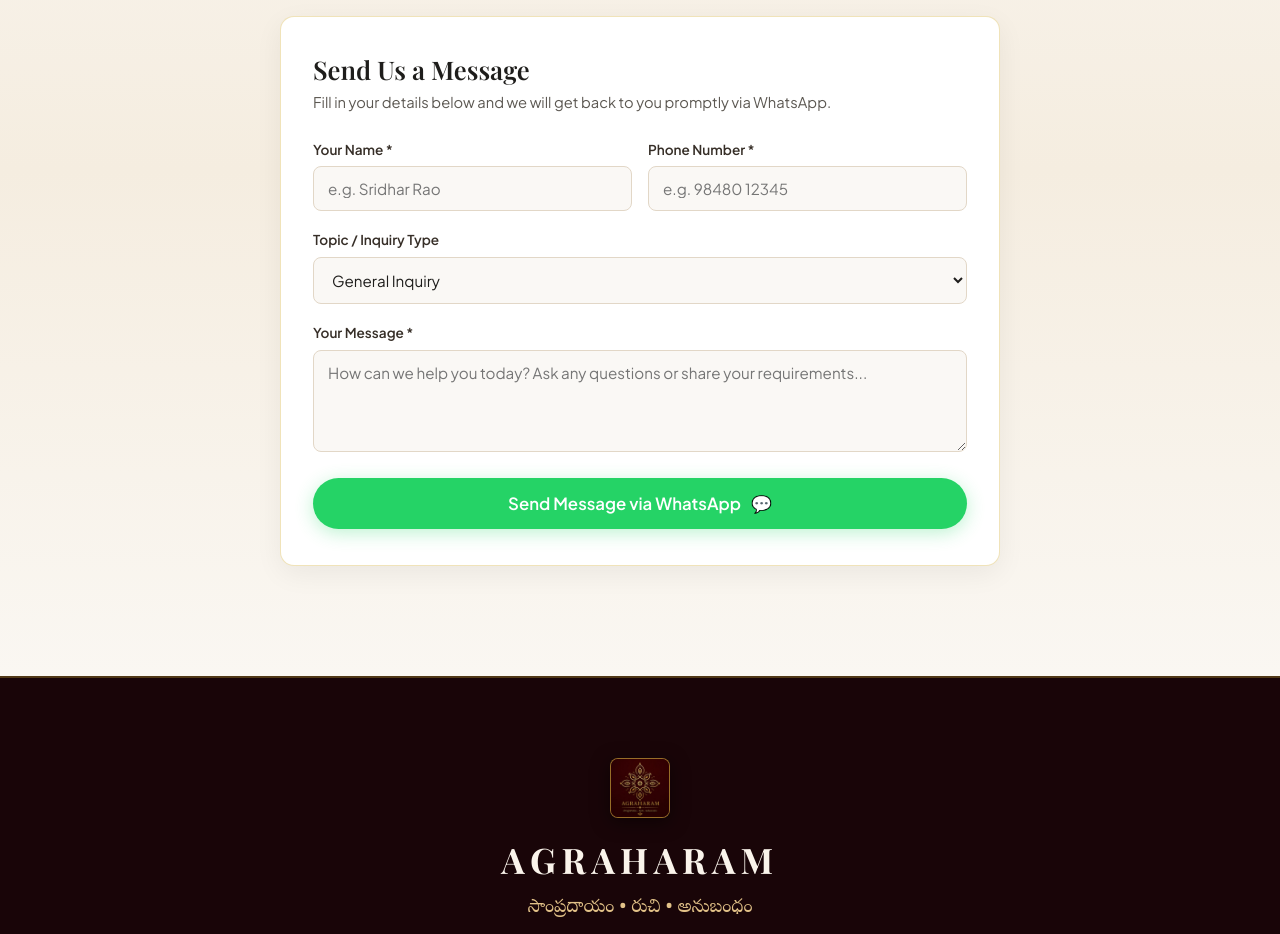
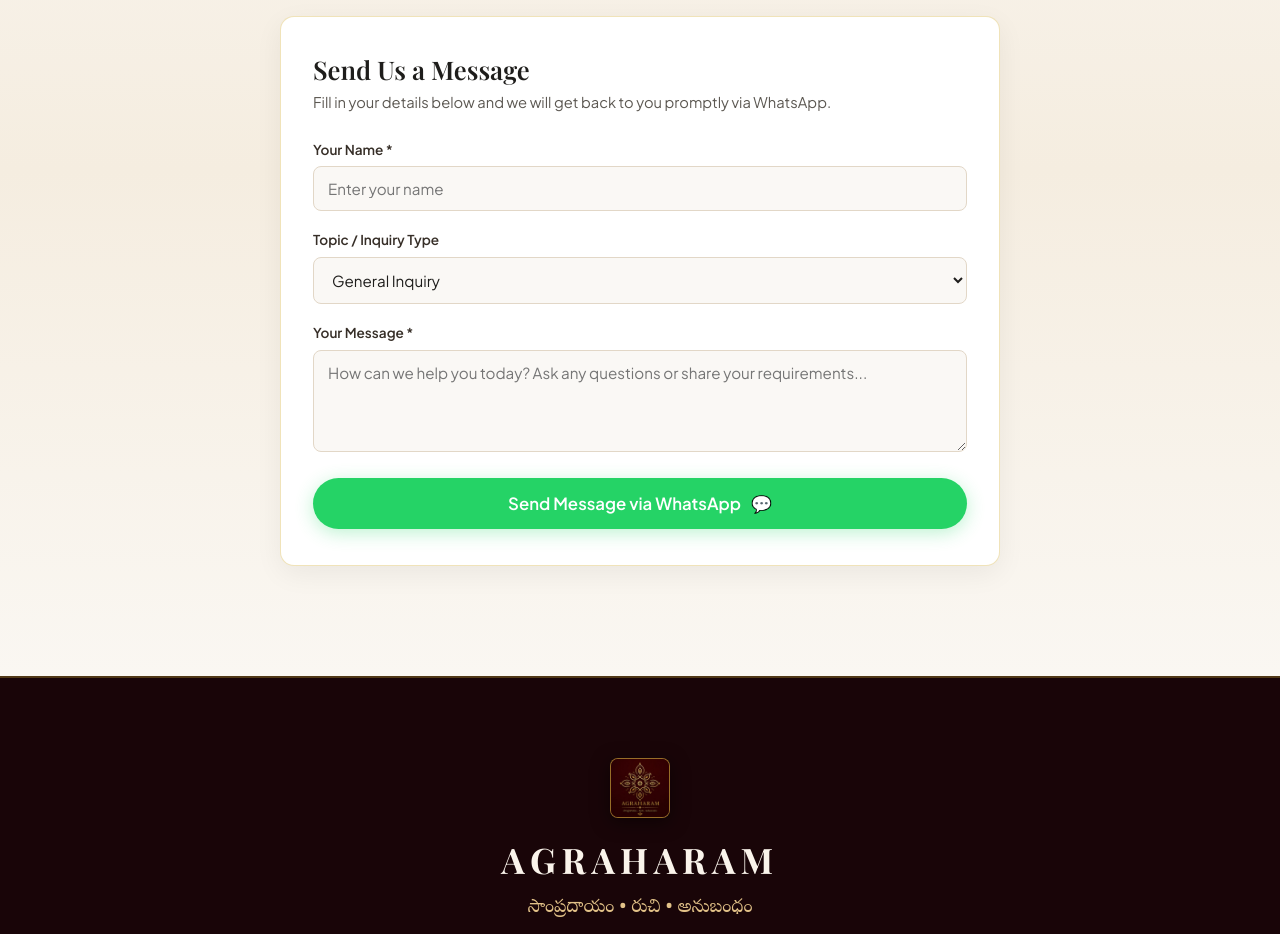
Before and after one commit to sakethverse-dev/agraharam, a React (Vite) app: page / in a window 1280 px wide. Shown: the part 8680-9614 px from the top of the page. Built offline with nearby package versions, Linux system fonts and the light colour scheme; a web font is replaced by a local one.

Commit message:
Update name placeholder to 'Enter your name' and remove phone number field from contact form

```diff
--- a/src/components/CartDrawer.jsx
+++ b/src/components/CartDrawer.jsx
@@ -273,7 +273,7 @@ function CartDrawer({ isOpen, onClose, cart, setCart, phoneNumber = "+91 80089 4
                       maxLength={80}
                       value={customerData.name}
                       onChange={handleInputChange}
-                      placeholder="e.g. Sridhar Rao"
+                      placeholder="Enter your name"
                       className="cart-input"
                       required
                     />
--- a/src/components/Contact.jsx
+++ b/src/components/Contact.jsx
@@ -3,7 +3,6 @@ import React, { useState } from 'react';
 function Contact({ phoneNumber = "+91 80089 44894" }) {
   const [formData, setFormData] = useState({
     name: '',
-    phone: '',
     subject: 'General Inquiry',
     message: '',
     website_hp: '' // Honeypot bot trap
@@ -39,18 +38,10 @@ function Contact({ phoneNumber = "+91 80089 44894" }) {
     }
 
     const cleanName = sanitizeInput(formData.name);
-    const cleanPhone = sanitizeInput(formData.phone);
     const cleanMessage = sanitizeInput(formData.message);
 
-    if (!cleanName || !cleanPhone || !cleanMessage) {
-      setFormError('Please enter your Name, Phone Number, and Message.');
-      return;
-    }
-
-    // Phone validation (at least 10 digits)
-    const digitCount = cleanPhone.replace(/[^0-9]/g, '').length;
-    if (digitCount < 10) {
-      setFormError('Please enter a valid 10-digit mobile phone number.');
+    if (!cleanName || !cleanMessage) {
+      setFormError('Please enter your Name and Message.');
       return;
     }
 
@@ -64,14 +55,12 @@ function Contact({ phoneNumber = "+91 80089 44894" }) {
     setShowConfirmModal(false);
 
     const cleanName = sanitizeInput(formData.name);
-    const cleanPhone = sanitizeInput(formData.phone);
     const cleanSubject = sanitizeInput(formData.subject);
     const cleanMessage = sanitizeInput(formData.message);
 
     const text =
       `🌿 *GENERAL INQUIRY - AGRAHARAM* 🌿\n\n` +
       `*Name:* ${cleanName || 'Not specified'}\n` +
-      `*Phone:* ${cleanPhone || 'Not specified'}\n` +
       `*Topic:* ${cleanSubject}\n` +
       `*Message:* ${cleanMessage || 'Hello, I have an inquiry regarding AGRAHARAM.'}\n\n` +
       `_Sent via AGRAHARAM Website_`;
@@ -139,7 +128,6 @@ function Contact({ phoneNumber = "+91 80089 44894" }) {
                 aria-hidden="true"
               />
 
-              <div className="form-row">
               <div className="form-group">
                 <label htmlFor="inquiry-name" className="form-label">Your Name *</label>
                 <input
@@ -149,25 +137,10 @@ function Contact({ phoneNumber = "+91 80089 44894" }) {
                   maxLength={80}
                   value={formData.name}
                   onChange={handleChange}
-                    placeholder="e.g. Sridhar Rao"
+                  placeholder="Enter your name"
                   className="form-input"
                   required
                 />
-                </div>
-                <div className="form-group">
-                  <label htmlFor="inquiry-phone" className="form-label">Phone Number *</label>
-                  <input
-                    type="tel"
-                    id="inquiry-phone"
-                    name="phone"
-                    maxLength={15}
-                    value={formData.phone}
-                    onChange={handleChange}
-                    placeholder="e.g. 98480 12345"
-                    className="form-input"
-                    required
-                  />
-                </div>
               </div>
 
               <div className="form-group">
@@ -225,7 +198,7 @@ function Contact({ phoneNumber = "+91 80089 44894" }) {
             <div className="confirm-modal-body">
               <div className="confirm-detail-row">
                 <span className="confirm-detail-label">👤 From:</span>
-                <strong className="confirm-detail-val">{formData.name} ({formData.phone})</strong>
+                <strong className="confirm-detail-val">{formData.name}</strong>
               </div>
               <div className="confirm-detail-row">
                 <span className="confirm-detail-label">📋 Topic:</span>
```
Lines whose indentation alone changed are shown as unchanged.
